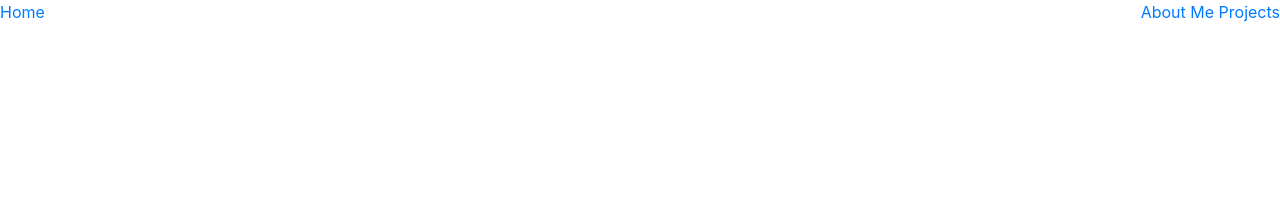
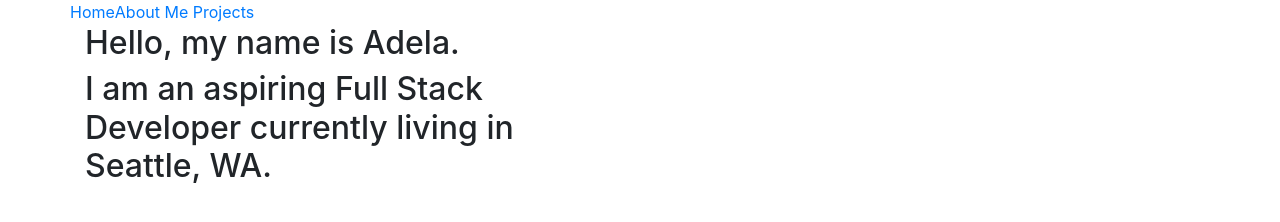
Before and after one commit to ayohana/portfolio, a plain HTML site: page index.html in a window 1280 px wide. Drawn offline with Linux system fonts and the light colour scheme.

Commit message:
Add content to introduction

```diff
--- a/index.html
+++ b/index.html
@@ -6,12 +6,28 @@
     <title>Adela's Portfolio</title>
   </head>
   <body>
-    <div class="topnav">
-      <a class="active" href="#">Home</a>
+
+    <!--Top Navigation Bar-->
+    <div class="container">
+      <div class="row">
+        <div class="topnav">
+          <a class="active" href="#">Home</a>
+        </div>
+        <div class="topnav-right">
+          <a href="#">About Me</a>
+          <a href="#">Projects</a>
+        </div>
+      </div>
     </div>
-    <div class="topnav-right">
-      <a href="#">About Me</a>
-      <a href="#">Projects</a>
+
+    <!--Intro-->
+    <div class="container">
+      <div class="row">
+        <div class="col-lg-6">
+          <h2>Hello, my name is Adela.</h2>
+          <h2>I am an aspiring Full Stack Developer currently living in Seattle, WA.</h2>
+        </div>
+      </div>
     </div>
 
 
```
